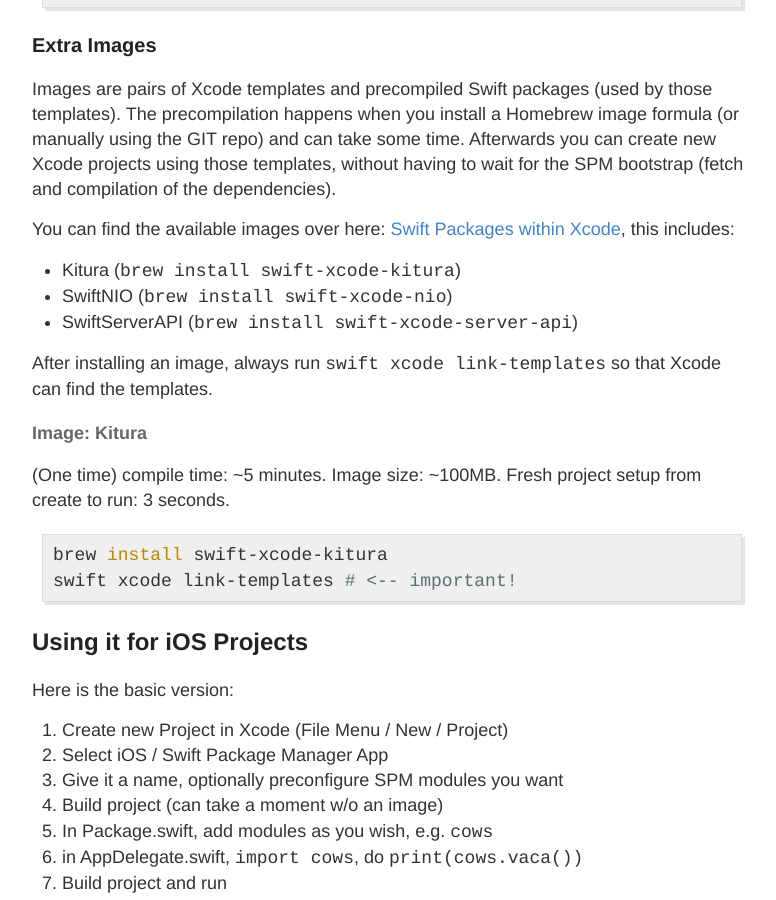
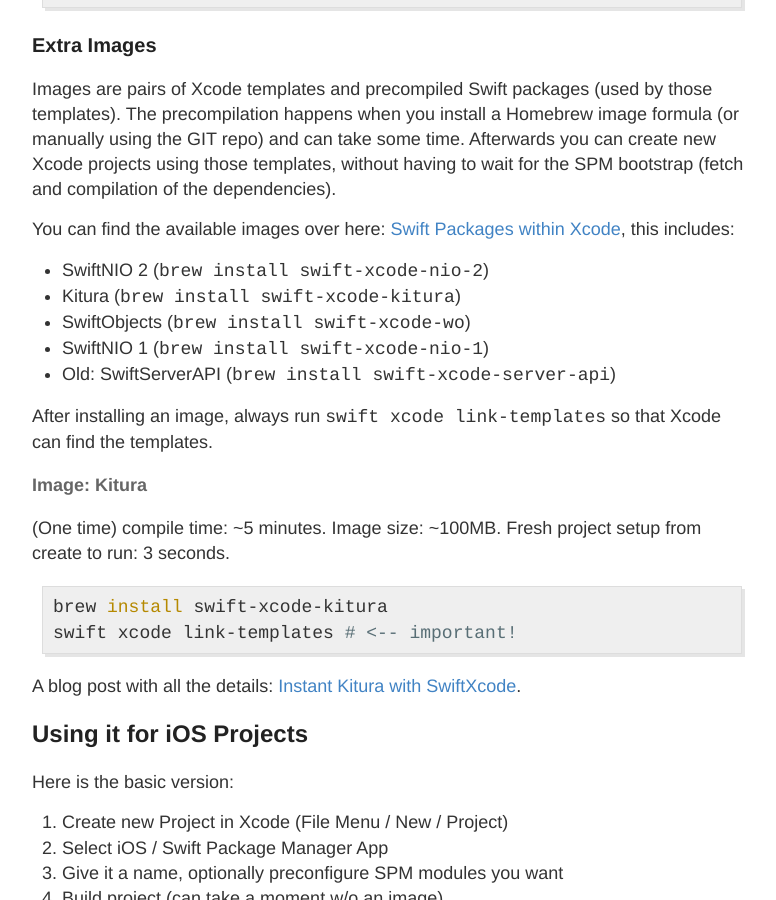
Before and after one commit to SwiftXcode/SwiftXcode.github.io, a Jekyll site: the page built from index.md, in a window 1280 px wide and 900 px high, scrolled down 1694 px. Shown: the whole window, without its empty margins (248-1024 px from the left). Built offline with Jekyll 4.4.1, drawn with Linux system fonts in a browser that asks for light colours.

Commit message:
Update badges
... and text.

````diff
--- a/index.md
+++ b/index.md
@@ -6,6 +6,10 @@
 
 <p>
   <img src="https://img.shields.io/badge/swift-4-blue.svg" />
+  <img src="https://img.shields.io/badge/swift-5-blue.svg" />
+  <img src="https://img.shields.io/badge/swiftnio-1-blueviolet.svg" />
+  <img src="https://img.shields.io/badge/swiftnio-2-blueviolet.svg" />
+  <img src="https://img.shields.io/badge/kitura-2-01BBE6.svg" />
   <img src="https://img.shields.io/badge/os-macOS-green.svg?style=flat" />
   <img src="https://img.shields.io/homebrew/v/cake.svg" />
 </p>
@@ -99,9 +103,11 @@
 [Swift Packages within Xcode](https://github.com/SwiftXcode),
 this includes:
 
-- Kitura   (`brew install swift-xcode-kitura`)
-- SwiftNIO (`brew install swift-xcode-nio`)
-- SwiftServerAPI (`brew install swift-xcode-server-api`)
+- SwiftNIO 2 (`brew install swift-xcode-nio-2`)
+- Kitura (`brew install swift-xcode-kitura`)
+- SwiftObjects (`brew install swift-xcode-wo`)
+- SwiftNIO 1 (`brew install swift-xcode-nio-1`)
+- Old: SwiftServerAPI (`brew install swift-xcode-server-api`)
 
 After installing an image, always run `swift xcode link-templates` so that
 Xcode can find the templates.
@@ -115,6 +121,9 @@
 brew install swift-xcode-kitura
 swift xcode link-templates # <-- important!
 ```
+
+A blog post with all the details:
+[Instant Kitura with SwiftXcode](http://www.alwaysrightinstitute.com/swift-xcode-kitura/).
 
 ## Using it for iOS Projects
 
````
